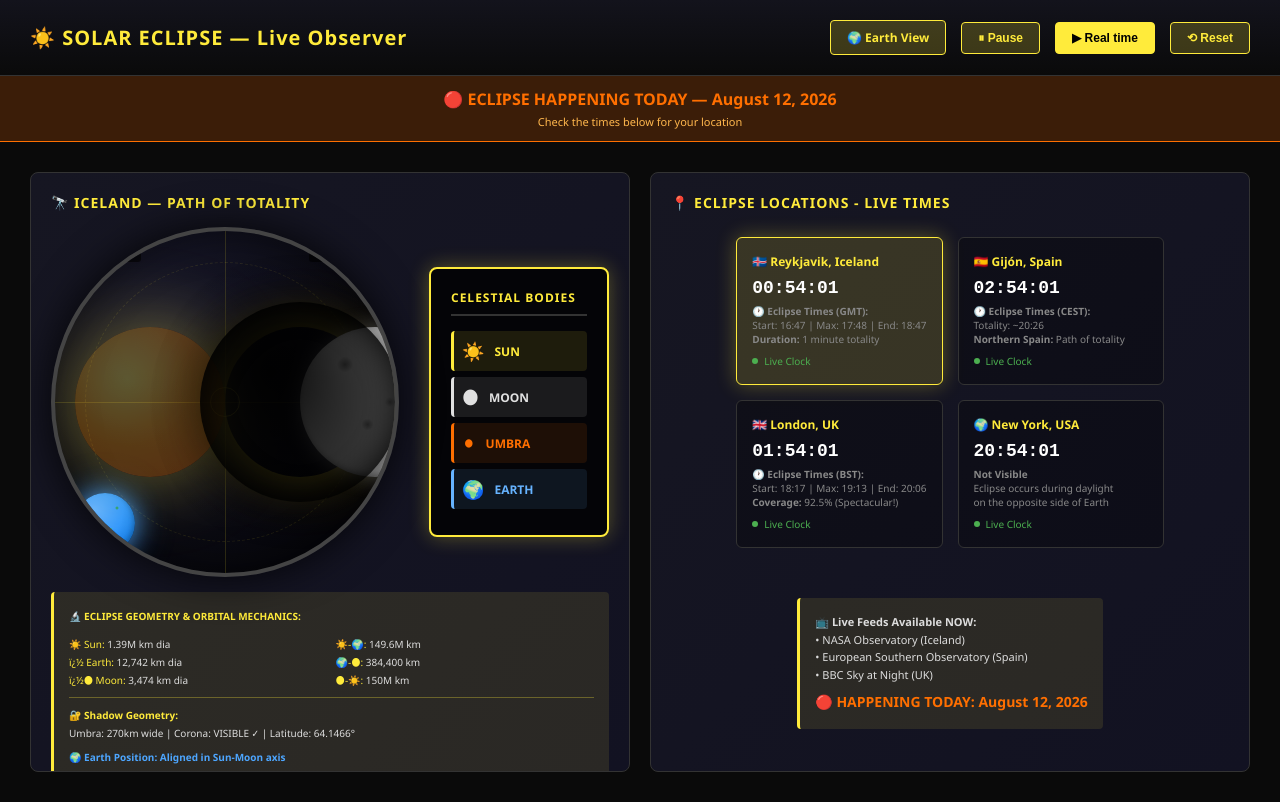
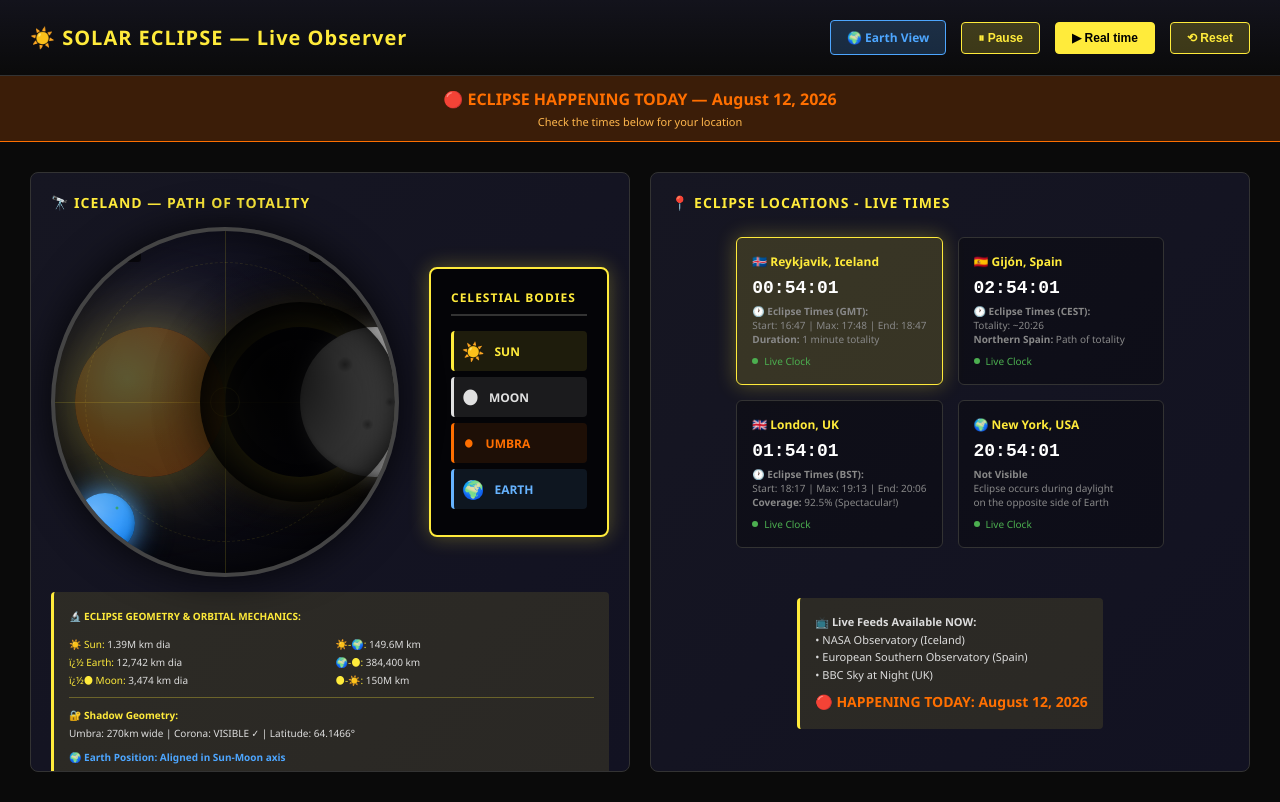
Before and after one commit to SrinathMLOps/SolarEclipse, a website: page index.html in a window 1280 px wide. Drawn offline with Linux system fonts and the light colour scheme.

Commit message:
Style Earth View button with blue theme

```diff
--- a/index.html
+++ b/index.html
@@ -767,7 +767,7 @@
     <div class="header">
         <div class="header-title">☀️ SOLAR ECLIPSE — Live Observer</div>
         <div class="header-controls">
-            <a href="earth-view.html" class="control-btn" style="text-decoration: none;">🌍 Earth View</a>
+            <a href="earth-view.html" class="control-btn" style="text-decoration: none; background: rgba(77, 166, 255, 0.2); border-color: #4da6ff; color: #4da6ff;">🌍 Earth View</a>
             <button class="control-btn" id="pauseBtn">⏸ Pause</button>
             <button class="control-btn active" id="playBtn">▶ Real time</button>
             <button class="control-btn" id="resetBtn">⟲ Reset</button>
```
